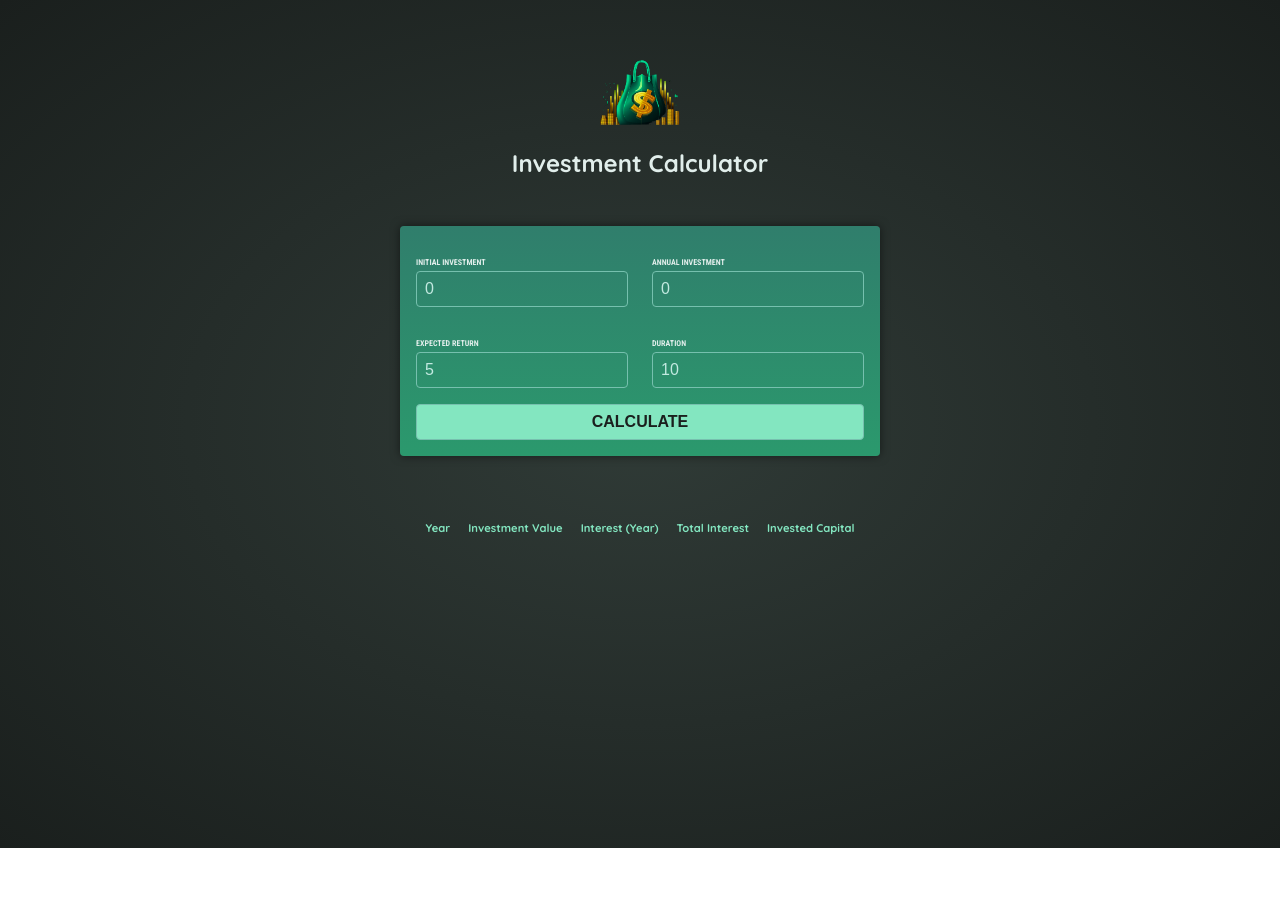
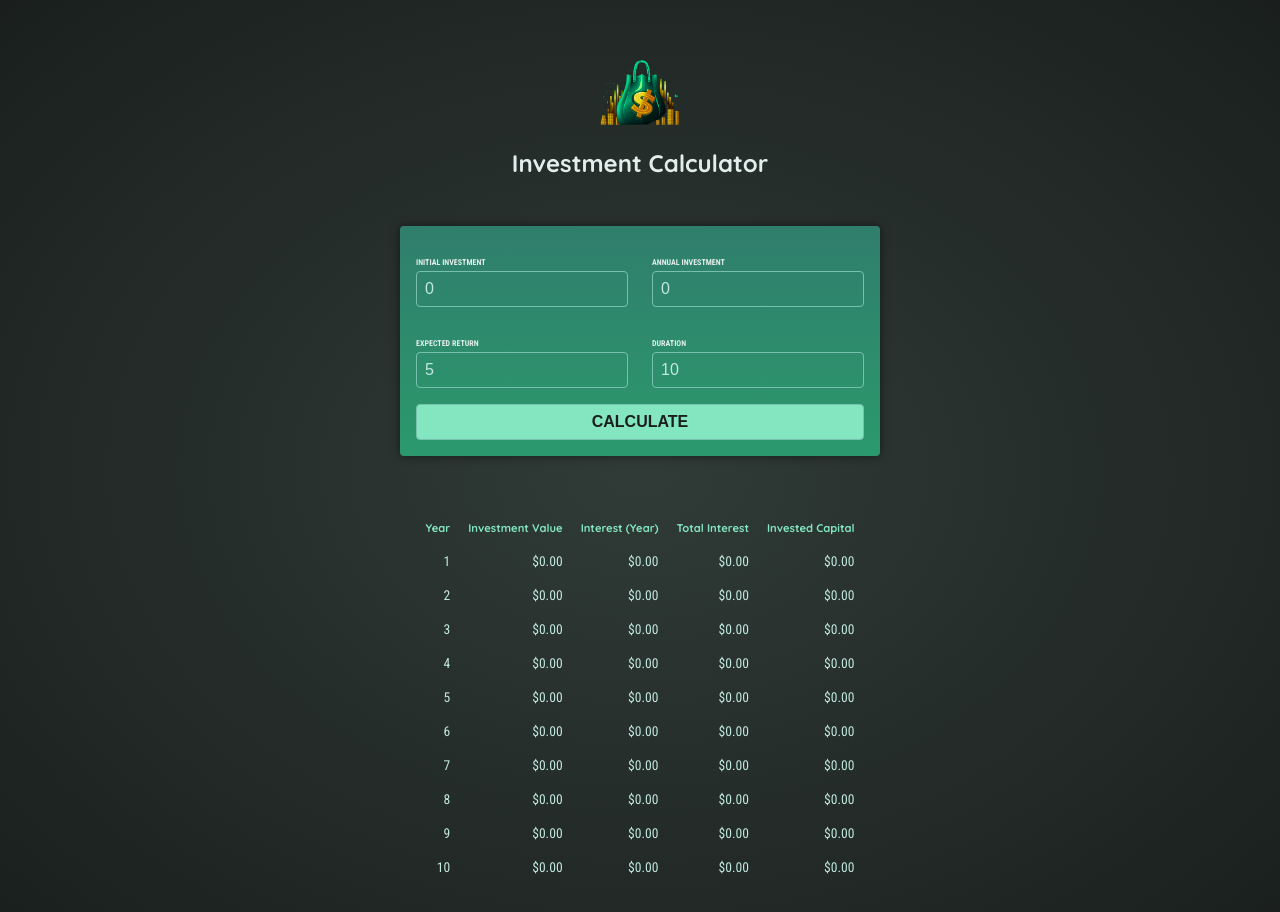
Before and after one commit to Tudor-debug819/AngularProject2, an Angular app: page / in a window 1280 px wide. Both pictures are taken after a click on the button "CALCULATE". Shown: the top 912 px of the page. Before the commit the page ends 848 px from the top, so only its background shows below. Built offline with nearby package versions, Linux system fonts and the light colour scheme.

Commit message:
project done

```diff
--- a/src/app/app.component.html
+++ b/src/app/app.component.html
@@ -1,3 +1,3 @@
 <app-header />
 <app-user-input (calculate)="onCalculateInvestmentResults($event)"/>
-<app-investments-results [result]="resultData"/>
+<app-investments-results [results]="resultData"/>
--- a/src/app/investments-results/investments-results.component.html
+++ b/src/app/investments-results/investments-results.component.html
@@ -1,5 +1,5 @@
-@if(!result){
-<p>Please enter some values and press "Calculate"</p>
+@if(!results){
+<p class="center">Please enter some values and press "Calculate"</p>
 }@else {
 <table>
   <thead>
@@ -11,7 +11,18 @@
       <th>Invested Capital</th>
     </tr>
   </thead>
-  <tbody></tbody>
+  <tbody>
+    @for(result of results;track result.year){
+    <tr>
+      <td>{{ result.year }}</td>
+      <td>{{ result.valueEndOfYear | currency }}</td>
+      <td>{{ result.interest | currency }}</td>
+      <td>{{ result.totalInterest | currency }}</td>
+      <td>{{ result.totalAmountInvested | currency }}</td>
+    </tr>
+
+    }
+  </tbody>
 </table>
 
 }
--- a/src/app/investments-results/investments-results.component.ts
+++ b/src/app/investments-results/investments-results.component.ts
@@ -1,14 +1,15 @@
+import { CurrencyPipe } from '@angular/common';
 import { Component, Input } from '@angular/core';
 
 @Component({
   selector: 'app-investments-results',
   standalone: true,
-  imports: [],
+  imports: [CurrencyPipe],
   templateUrl: './investments-results.component.html',
   styleUrl: './investments-results.component.css'
 })
 export class InvestmentsResultsComponent {
-  @Input() result?: {
+  @Input() results?: {
     year: number;
     interest: number;
     valueEndOfYear: number;
```
